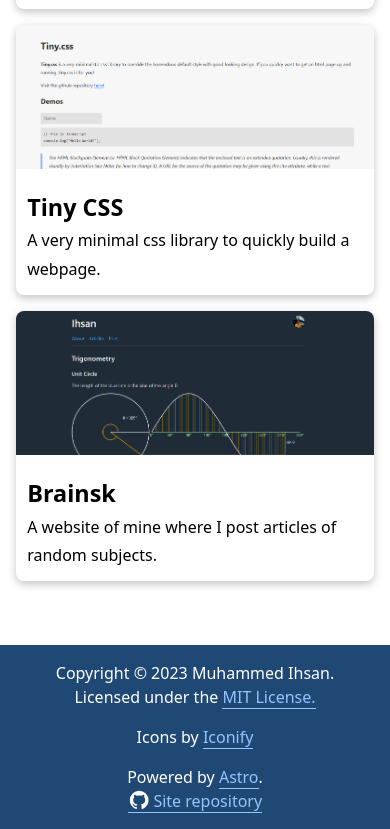
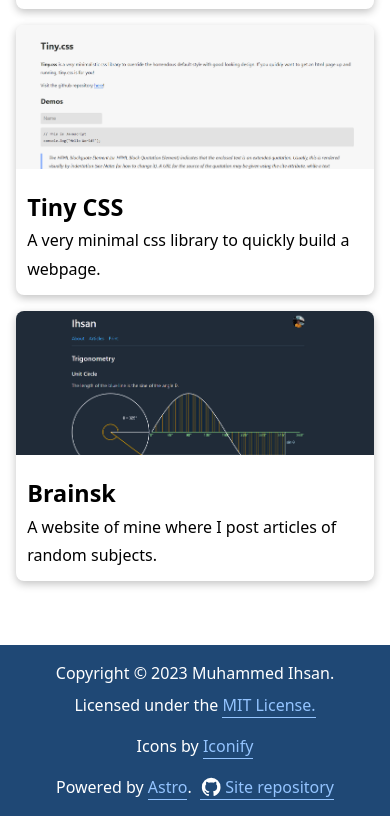
Before and after one commit to ihsan6133/ihsan6133.github.io, an Astro site: page / in a window 390 px wide. Shown: the part 2204-3033 px from the top of the page. Built offline with nearby package versions, Linux system fonts and the light colour scheme; Astro itself is replaced by a stand-in of ours.

Commit message:
Responsive Footer

```diff
--- a/src/components/Footer.astro
+++ b/src/components/Footer.astro
@@ -13,6 +13,7 @@
         </div>
         <div class="right">
             <p>Powered by <a href="https://astro.build/">Astro</a>.</p>
+
             <a class="repo" href="https://github.com/ihsan6133/ihsan6133.github.io/">
                 <svg xmlns="http://www.w3.org/2000/svg" width="24" height="24" viewBox="0 0 24 24"><path fill="white" d="M12 2A10 10 0 0 0 2 12c0 4.42 2.87 8.17 6.84 9.5c.5.08.66-.23.66-.5v-1.69c-2.77.6-3.36-1.34-3.36-1.34c-.46-1.16-1.11-1.47-1.11-1.47c-.91-.62.07-.6.07-.6c1 .07 1.53 1.03 1.53 1.03c.87 1.52 2.34 1.07 2.91.83c.09-.65.35-1.09.63-1.34c-2.22-.25-4.55-1.11-4.55-4.92c0-1.11.38-2 1.03-2.71c-.1-.25-.45-1.29.1-2.64c0 0 .84-.27 2.75 1.02c.79-.22 1.65-.33 2.5-.33c.85 0 1.71.11 2.5.33c1.91-1.29 2.75-1.02 2.75-1.02c.55 1.35.2 2.39.1 2.64c.65.71 1.03 1.6 1.03 2.71c0 3.82-2.34 4.66-4.57 4.91c.36.31.69.92.69 1.85V21c0 .27.16.59.67.5C19.14 20.16 22 16.42 22 12A10 10 0 0 0 12 2Z"/></svg>
                 <span>Site repository   </span>
@@ -29,8 +30,6 @@
         color: white;
     }
 
-
-
     .container {
         max-width: 1140px;
         margin: auto;
@@ -41,36 +40,25 @@
         align-items: center;
     }
 
-    .copyright {
+    .copyright, .right {
         display: flex;
-        flex-direction: column;
-
+        flex-wrap: wrap;
         align-items: center;
+        justify-content: center;
+        gap: 0.5rem;
     }
-
-    .right {
-        display: flex;
-        flex-direction: column;
-
-        align-items: center;
-    }
-
 
     @media (min-width: 768px) {
         .container {
             flex-direction: row;
+            align-items: start;
             justify-content: space-between;
-            align-items: start;
         }
-        .copyright {
-            display: block;
-        }
-        .right {
+
+        .copyright, .right {
             display: block;
         }
     }
-
-
 
     p {
         margin: 0;
@@ -82,6 +70,8 @@
         color: rgb(148, 196, 255);
         text-decoration: none;
         border-bottom: 1px solid rgb(148, 196, 255);
+
+        display: inline-block;
     }
     a:hover {
         border-bottom: none;
```
